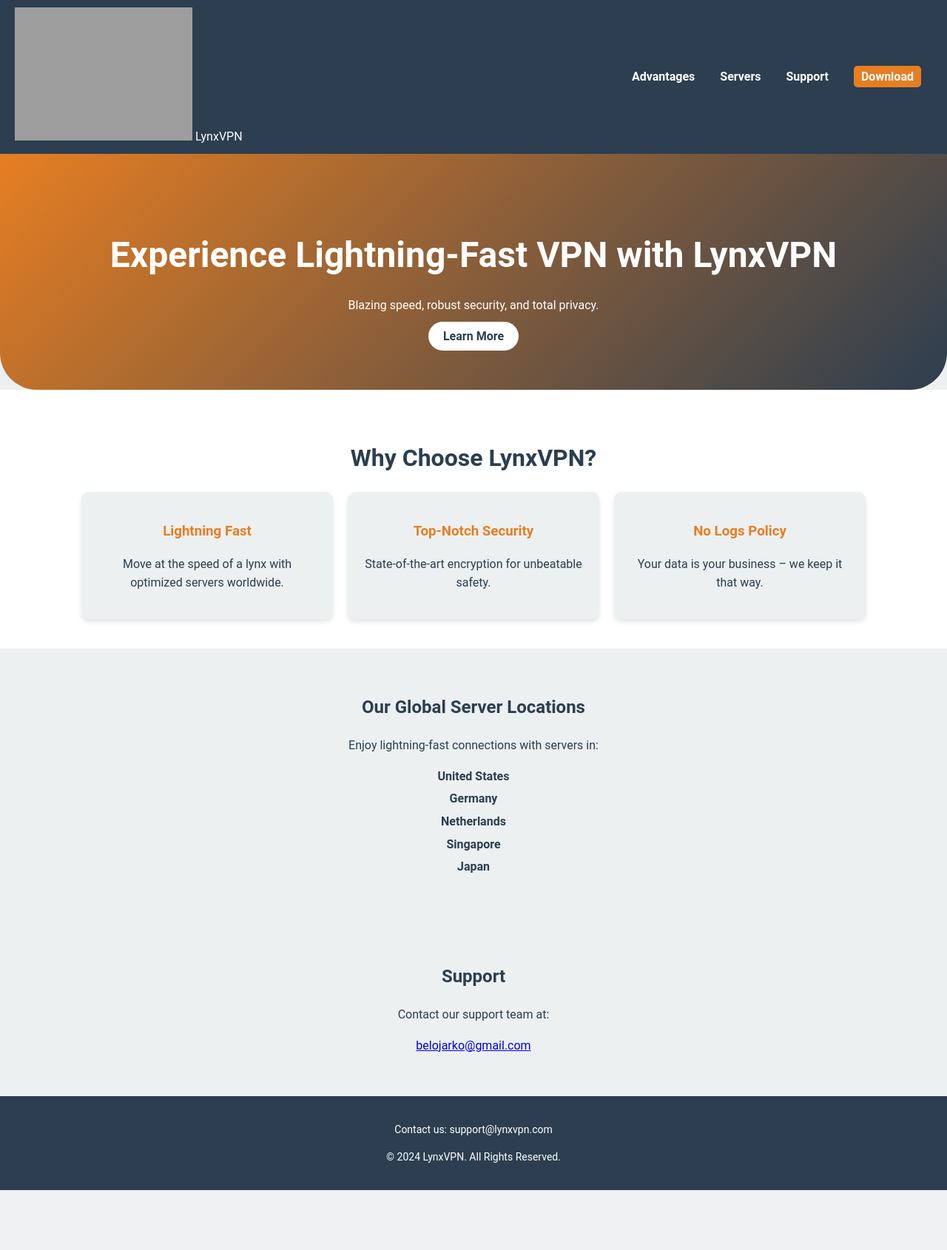
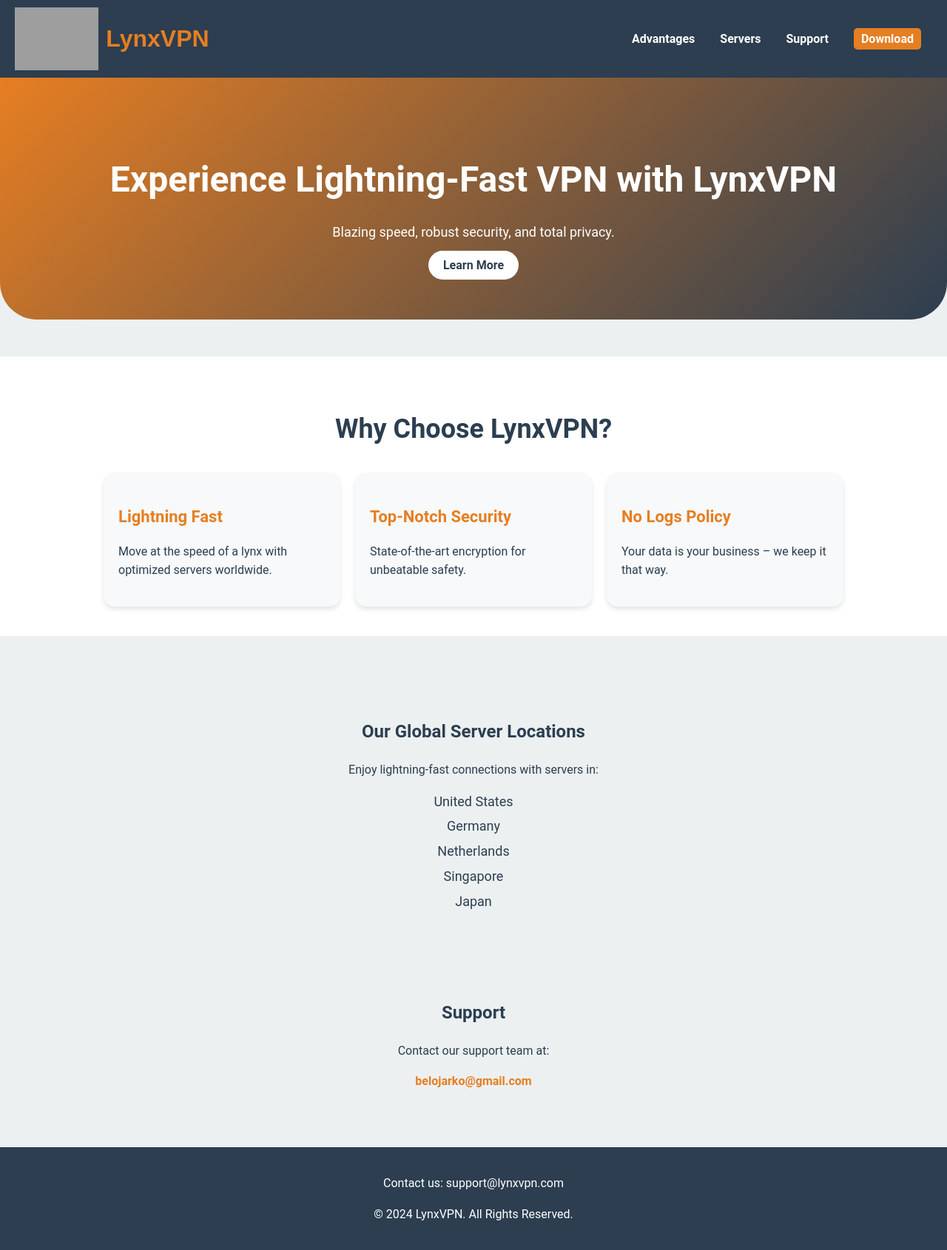
Before and after one commit to WHA100/websitevpn, a Flask app: page / in a window 1280 px wide. Shown: the whole page at 74% size. Before the commit the page ends 1609 px from the top, so only its background shows below. Run offline with Flask 3, Linux system fonts and the light colour scheme; grey boxes are pictures that could not be loaded.

Commit message:
Update styles.css

```diff
--- a/static/styles.css
+++ b/static/styles.css
@@ -18,9 +18,22 @@ header {
     box-shadow: 0 4px 8px rgba(0, 0, 0, 0.1);
 }
 
+header .logo {
+    display: flex;
+    align-items: center;
+}
+
 header .logo img {
-    height: 180px; /* Увеличиваем размер изображения */
+    height: 85px;
     width: auto;
+    margin-right: 10px;
+}
+
+header .logo-text {
+    font-family: Arial, sans-serif;
+    font-size: 32px;
+    font-weight: bold;
+    color: #E67E22;
 }
 
 header nav a {
@@ -55,6 +68,10 @@ header nav a:hover {
     margin-bottom: 10px;
 }
 
+.hero p {
+    font-size: 18px;
+}
+
 .hero .cta-button {
     margin-top: 20px;
     padding: 10px 20px;
@@ -71,76 +88,84 @@ header nav a:hover {
     color: white;
 }
 
-/* Раздел "Features" */
+/* Секции */
+section {
+    padding: 40px 20px;
+    text-align: center;
+}
+
 .features {
+    padding: 40px 20px;
     text-align: center;
-    padding: 40px 20px;
     background-color: #FFFFFF;
+    margin: 50px auto;
 }
 
 .features h2 {
-    font-size: 32px;
-    margin-bottom: 20px;
+    font-size: 36px;
+    margin-bottom: 30px;
+    color: #2C3E50;
 }
 
 .feature-list {
     display: flex;
-    flex-wrap: wrap;
     justify-content: center;
     gap: 20px;
+    flex-wrap: wrap;
 }
 
 .feature {
-    background-color: #ECF0F1;
-    border-radius: 10px;
+    background-color: #F7F9FA;
     padding: 20px;
-    width: 300px;
+    border-radius: 15px;
+    width: 280px;
     box-shadow: 0 4px 6px rgba(0, 0, 0, 0.1);
-    transition: transform 0.3s ease;
+    transition: transform 0.3s, box-shadow 0.3s;
+    text-align: left;
 }
 
 .feature:hover {
     transform: translateY(-10px);
+    box-shadow: 0 8px 12px rgba(0, 0, 0, 0.2);
 }
 
 .feature h3 {
+    font-size: 22px;
     margin-bottom: 10px;
     color: #E67E22;
 }
 
-/* Раздел "Servers" */
-.servers {
-    text-align: center;
-    padding: 40px 20px;
+.feature p {
+    font-size: 16px;
+    color: #2C3E50;
 }
+
 
 .servers ul {
     list-style: none;
     padding: 0;
 }
 
-.servers li {
+.servers ul li {
+    font-size: 18px;
     margin: 5px 0;
+}
+
+.support-email a {
+    color: #E67E22;
+    text-decoration: none;
     font-weight: bold;
 }
 
-/* Support Section */
-#support {
-    text-align: center;
-    padding: 40px 20px;
-}
-
-#support .email {
-    font-weight: bold;
-    color: #E67E22;
-    cursor: pointer;
+.support-email a:hover {
+    text-decoration: underline;
 }
 
 /* Футер */
 footer {
+    background-color: #2C3E50;
+    color: white;
     text-align: center;
     padding: 20px;
-    background-color: #2C3E50;
-    color: white;
-    font-size: 14px;
+    margin-top: 20px;
 }
```
